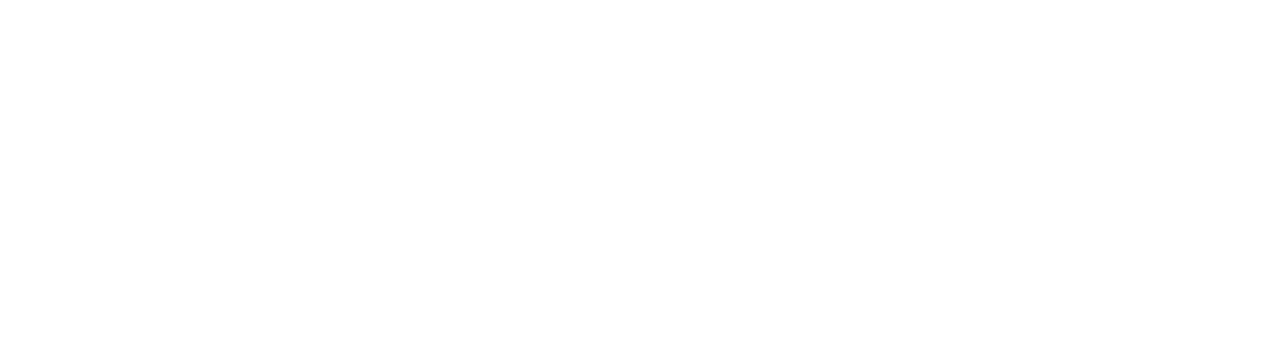
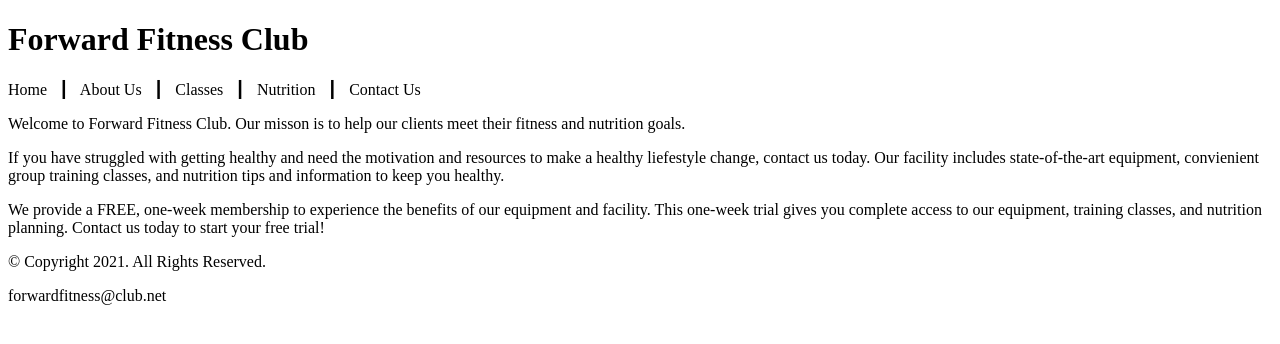
Before and after one commit to 144Sp23/ch2notes-cassierathbone, a plain HTML site: page index.html in a window 1280 px wide. Drawn offline with Linux system fonts and the light colour scheme.

Commit message:
Update index.html

```diff
--- a/index.html
+++ b/index.html
@@ -1,13 +1,41 @@
 <!DOCTYPE html>
+<!--This website template was created by: Cassie Rathbone -->
 <html lang="en">
-
 <head>
-  <title></title>
+  <title>Forward Fitness Club</title>
   <meta charset="utf-8">
 </head>
-
 <body>
 
+    <!-- Use the header area for the website name or logo -->
+    <header>
+            <h1>Forward Fitness Club</h1>
+    </header>
+
+    <!-- Use the nav area to add hyperlinks to other pages within the website -->
+    <nav>
+        <p> Home &nbsp; &#9475; &nbsp;
+            About Us &nbsp; &#9475; &nbsp;
+            Classes &nbsp; &#9475; &nbsp;
+            Nutrition &nbsp; &#9475; &nbsp;
+            Contact Us </p>
+    </nav>
+
+    <!-- Use the main area to add the main content of the webpage -->
+    <main>
+
+        <p> Welcome to Forward Fitness Club. Our misson is to help our clients meet their fitness and nutrition goals.</p>
+
+        <p> If you have struggled with getting healthy and need the motivation and resources to make a healthy liefestyle change, contact us today. Our facility includes state-of-the-art equipment, convienient group training classes, and nutrition tips and information to keep you healthy.</p>
+
+        <p> We provide a FREE, one-week membership to experience the benefits of our equipment and facility. This one-week trial gives you complete access to our equipment, training classes, and nutrition planning. Contact us today to start your free trial!</p>
+    </main>
+
+    <!-- Use the footer area to add webpage footer content -->
+    <footer>
+        <p> &copy; Copyright 2021. All Rights Reserved.</p>
+        <p> forwardfitness@club.net</p>
+    </footer>
+
 </body>
-
 </html>
```
